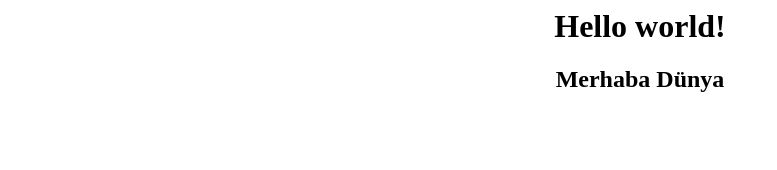
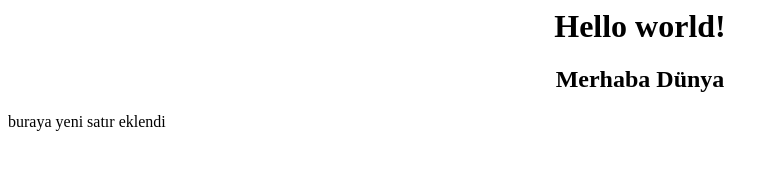
Before and after one commit to ali-fidan/jenkins-test, a plain HTML site: page index.html in a window 1280 px wide. Shown: the whole page, without its empty margins (0-777 px from the left). Drawn offline with Linux system fonts and the light colour scheme.

Commit message:
Update index.html

```diff
--- a/index.html
+++ b/index.html
@@ -1,2 +1,3 @@
 <center><h1>Hello world!</h1></center>
 <center><h2>Merhaba Dünya</h2></center>
+ buraya yeni satır eklendi
```
